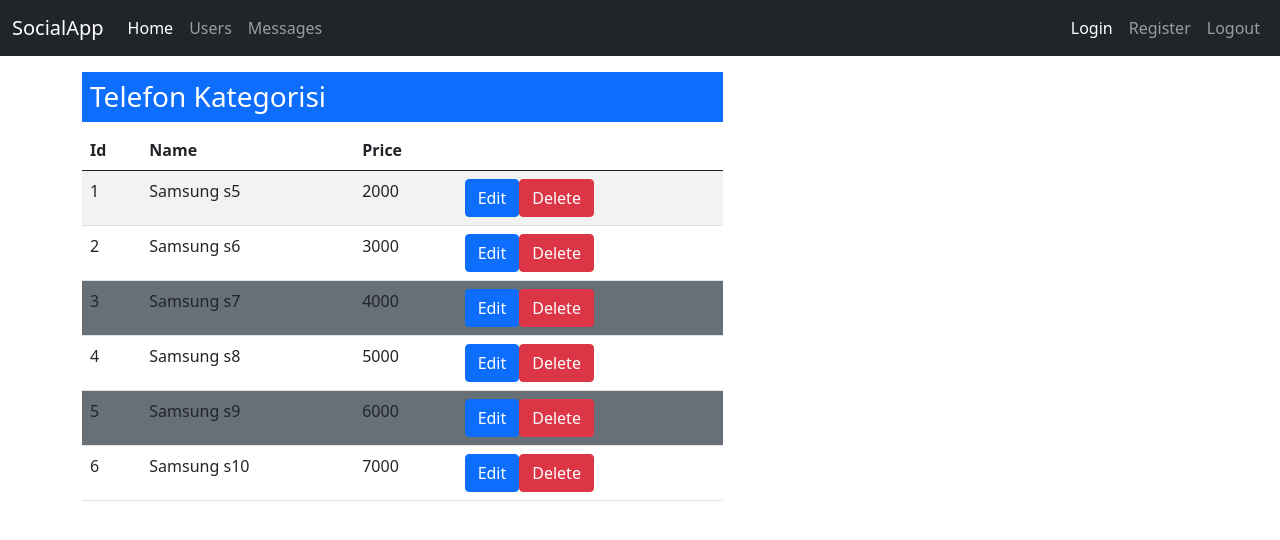
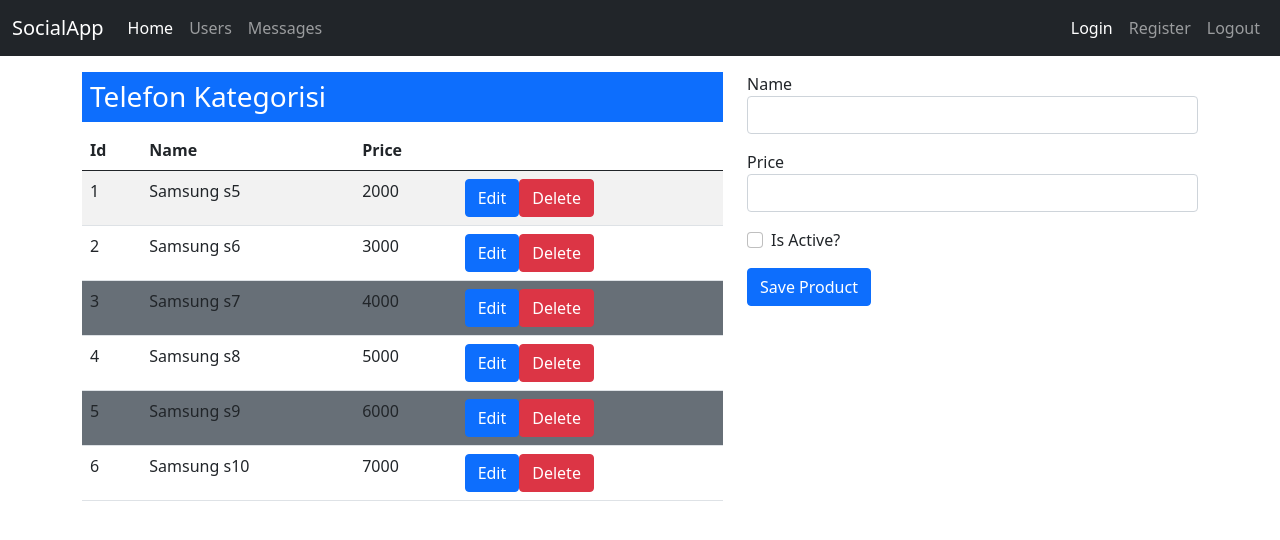
Before and after one commit to sefauzunoglu/Angular-Test, an Angular app: page / in a window 1280 px wide. Shown: the top 540 px of the page. Built offline with nearby package versions, Linux system fonts and the light colour scheme.

Commit message:
cesitli guzellikler

```diff
--- a/src/app/app.component.html
+++ b/src/app/app.component.html
@@ -5,5 +5,8 @@
     <div class="col-md-7">
       <products></products>
     </div>
+    <div class="col-md-5">
+      <product-form></product-form>
+    </div>
   </div>
 </div>
--- a/src/app/app.module.ts
+++ b/src/app/app.module.ts
@@ -5,12 +5,14 @@
 import { AppComponent } from './app.component';
 import { NavbarComponent } from './navbar/navbar.component';
 import { ProductsComponent } from './products/products.component';
+import { ProductFormComponent } from './product-form/product-form.component';
 
 @NgModule({
   declarations: [
     AppComponent,
     NavbarComponent,
-    ProductsComponent
+    ProductsComponent,
+    ProductFormComponent
   ],
   imports: [
     BrowserModule,
--- /dev/null
+++ b/src/app/product-form/product-form.component.html
@@ -0,0 +1,17 @@
+<form>
+  <div class="mb-3">
+    <label for="name">Name</label>
+    <input #name type="text" class="form-control" name="name">
+  </div>
+  <div class="mb-3">
+    <label for="price">Price</label>
+    <input #price type="text" class="form-control" name="price">
+  </div>
+  <div class="mb-3 form-check">
+    <input #isactive type="checkbox" class="form-check-input" id="isActive">
+    <label class="form-check-label" for="isActive">Is Active?</label>
+  </div>
+  <button class="btn btn-primary"
+    (click)="addProduct(name.value, price.value, isactive.checked); name.value=''; price.value=''; isactive.checked=false; ">Save
+    Product</button>
+</form>
--- /dev/null
+++ b/src/app/product-form/product-form.component.ts
@@ -0,0 +1,20 @@
+import { Component, OnInit } from '@angular/core';
+
+@Component({
+  selector: 'product-form',
+  templateUrl: './product-form.component.html',
+  styleUrls: ['./product-form.component.css']
+})
+export class ProductFormComponent implements OnInit {
+
+  constructor() { }
+
+  ngOnInit(): void {
+  }
+
+  addProduct(name: string, price: string, isactive: boolean) {
+    console.log(name);
+    console.log(price);
+    console.log(isactive);
+  }
+}
```
Also changed, not shown: src/app/product-form/product-form.component.css (added), 1 other file (tests, documents, lock files or other folders).
